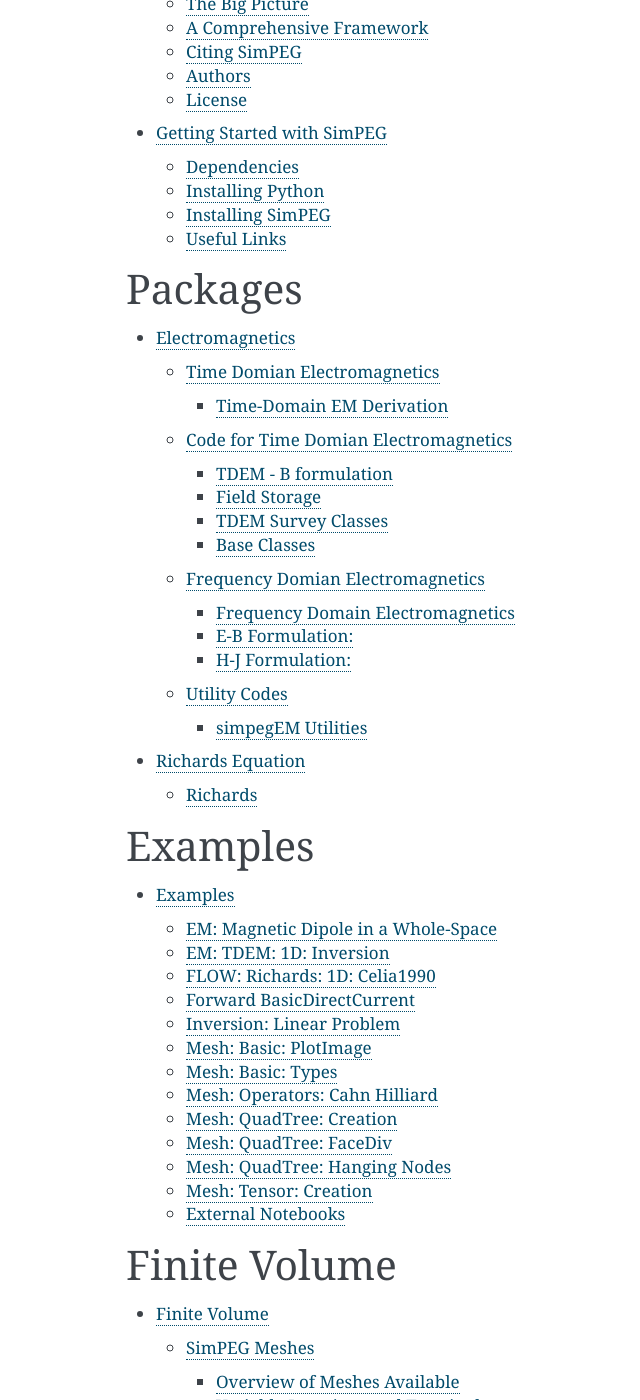
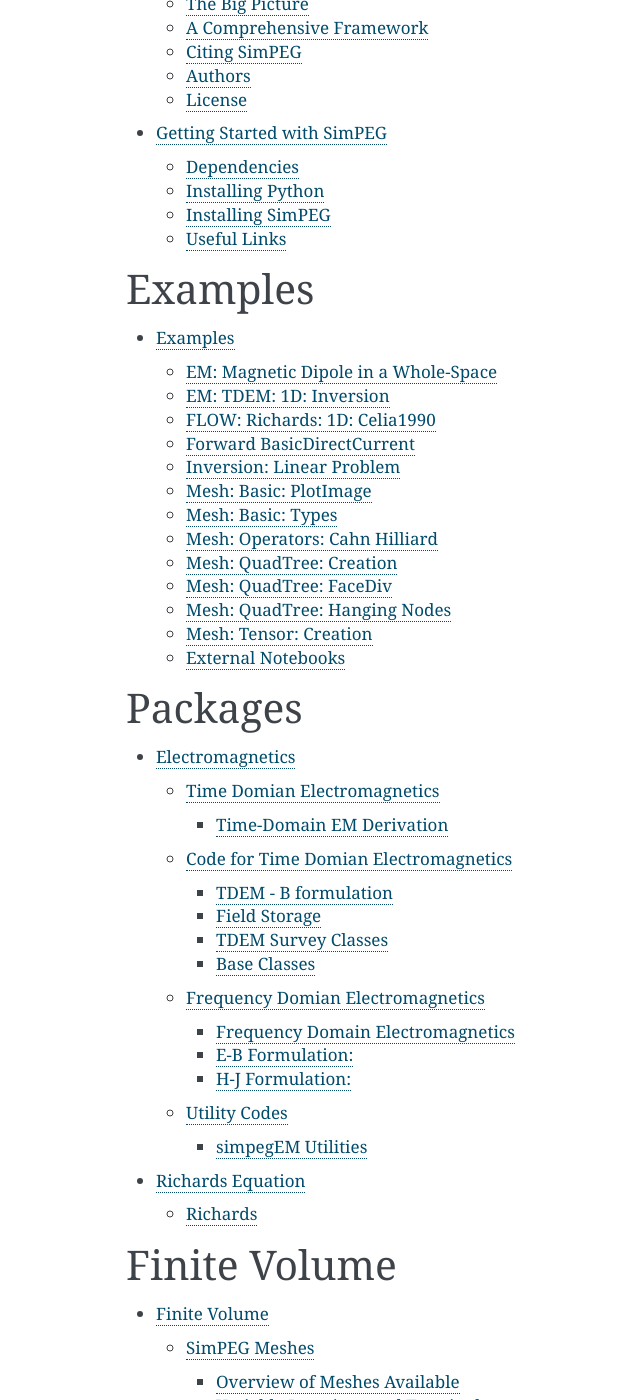
Before and after one commit to simpeg/simpeg, a Sphinx documentation site: the page built from docs/index.rst, in a window 1280 px wide and 1400 px high, scrolled down 796 px. Shown: the whole window, without its empty margins (294-934 px from the left). Built offline with Sphinx 7.4.7, drawn with Linux system fonts in a browser that asks for light colours; part of the change alters nothing that is shown.

```diff
--- a/docs/index.rst
+++ b/docs/index.rst
@@ -44,6 +44,15 @@ About SimPEG
    api_bigPicture
    api_installing
 
+Examples
+********
+
+.. toctree::
+   :maxdepth: 2
+
+   api_Examples
+
+
 Packages
 ********
 
@@ -52,14 +61,6 @@ Packages
 
    em/index
    flow/index
-
-Examples
-********
-
-.. toctree::
-   :maxdepth: 2
-
-   api_Examples
 
 
 Finite Volume
```
